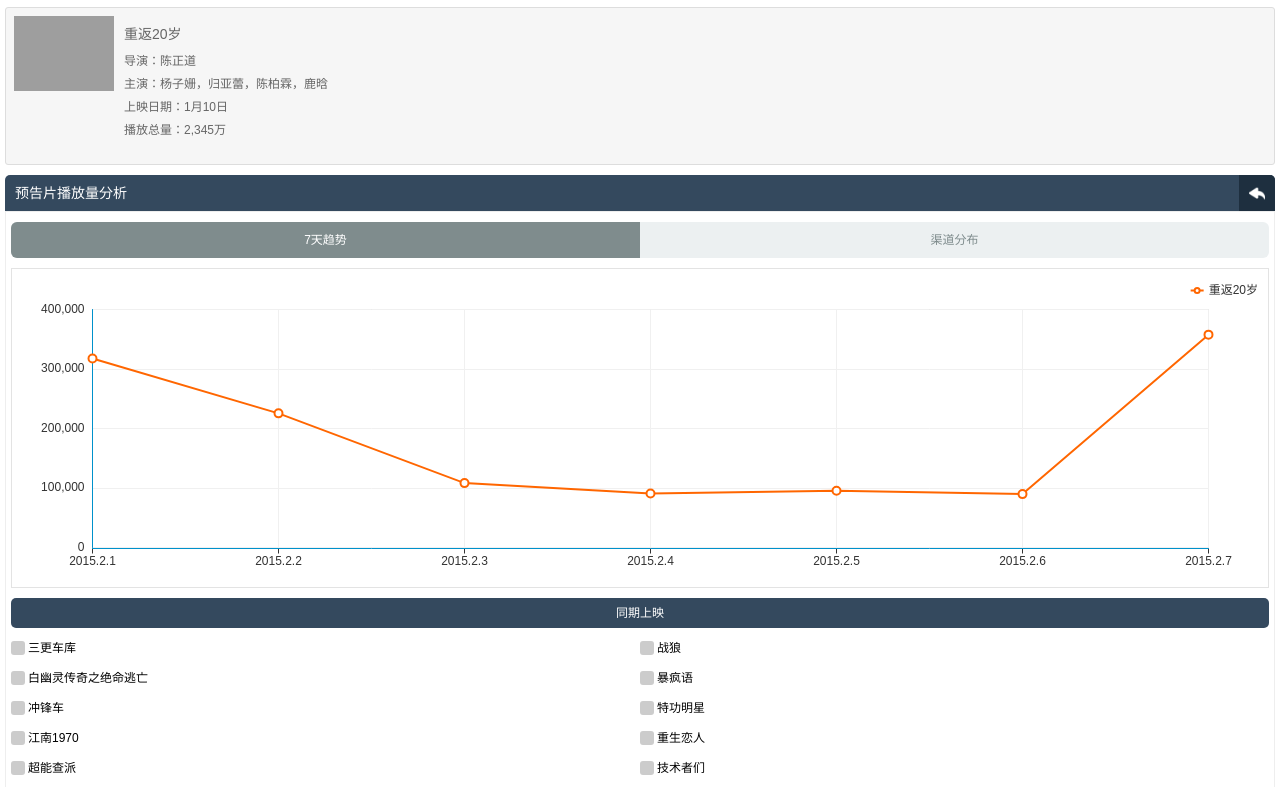
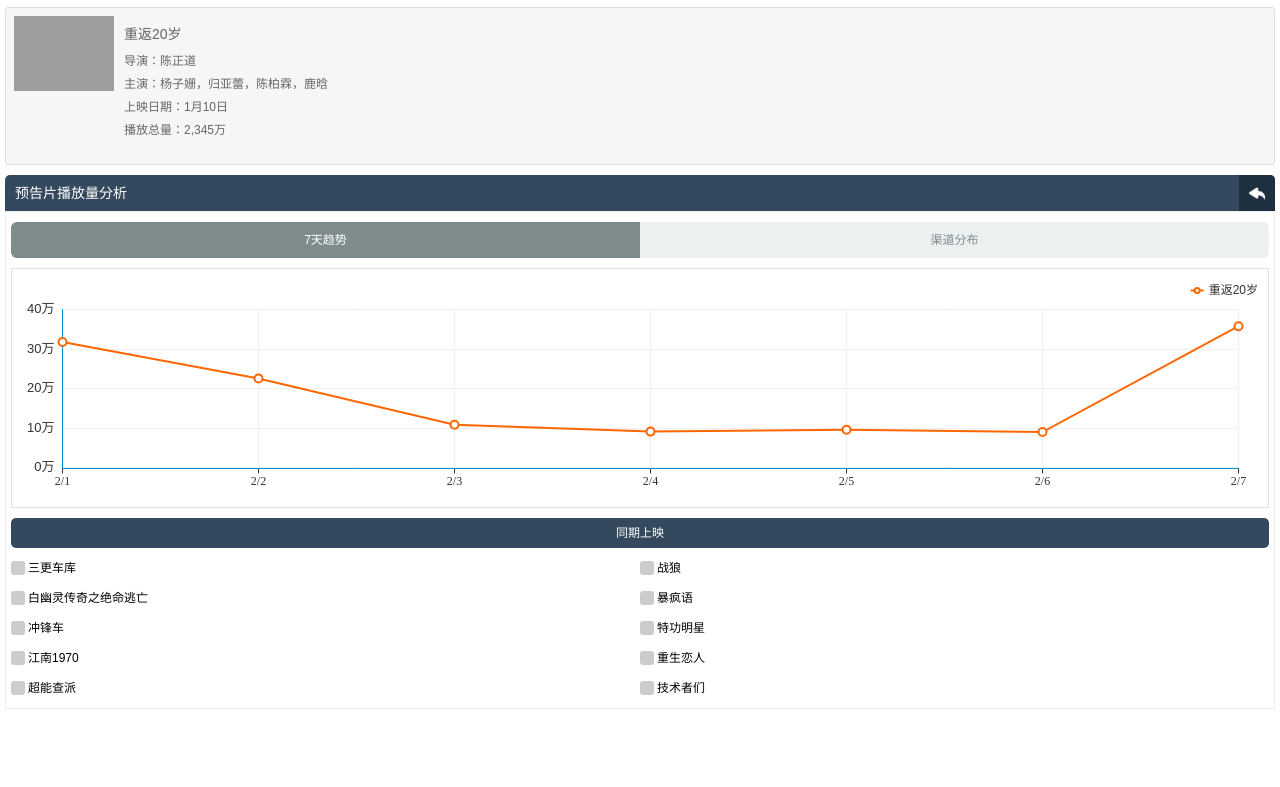
Before and after one commit to 04th0809/04th0809.github.com, a plain HTML site: page film/BI.html in a window 1280 px wide. Shown: the part 549-1336 px from the top of the page. After the commit the page ends 1268 px from the top, so only its background shows below. Drawn offline with Linux system fonts and the light colour scheme; grey boxes are pictures that could not be loaded.

Commit message:
Signed-off-by: wang <04th0809@gmail.com>

```diff
--- a/film/BI.html
+++ b/film/BI.html
@@ -108,7 +108,7 @@
     <script src="assets/js/echarts.js"></script>
     <script type="text/javascript">
         var colors = ['#ff6600','#37536c','#319d4a','#c82a2a','#d89a14','#be1dc8','#5d32b4','#808000','#88c322','#57b2e1','#828282'];
-        var data_x1 = ['2015.2.1','2015.2.2','2015.2.3','2015.2.4','2015.2.5','2015.2.6','2015.2.7'];
+        var data_x1 = ['2/1','2/2','2/3','2/4','2/5','2/6','2/7'];
         var data_x2 = ['优酷','土豆','腾讯','搜狐','乐视','其他'];
         //0 当前电影数据, 1-10同期数据
         var data_y1 = {
@@ -125,17 +125,17 @@
             10:[90847,95382,99731,357732,317686,225430,108217]
         };
         var data_y2 = {
-            0:[42.0, 14.9, 7.0, 23.2, 25.6, 1.7],
-            1:[32.0, 4.9, 7.0, 23.2, 25.6, 1.7],
-            2:[12.0, 14.9, 9.0, 53.2, 5.6, 1.7],
-            3:[32.0, 4.9, 7.0, 23.2, 25.6, 1.7],
-            4:[12.0, 14.9, 9.0, 53.2, 5.6, 1.7],
-            5:[12.0, 14.9, 9.0, 53.2, 5.6, 1.7],
-            6:[32.0, 4.9, 7.0, 23.2, 25.6, 1.7],
-            7:[12.0, 14.9, 9.0, 53.2, 5.6, 1.7],
-            8:[32.0, 4.9, 7.0, 23.2, 25.6, 1.7],
-            9:[12.0, 14.9, 29.0, 3.2, 5.6, 1.7],
-            10:[2.0, 14.9, 9.0, 53.2, 5.6, 1.7]
+            0:[42000, 1400, 8000, 23000, 2500, 100],
+            1:[32, 4.9, 7.0, 23.2, 25.6, 1.7],
+            2:[12, 14.9, 9.0, 53.2, 5.6, 1.7],
+            3:[32, 4.9, 7.0, 23.2, 25.6, 1.7],
+            4:[12, 14.9, 9.0, 53.2, 5.6, 1.7],
+            5:[12, 14.9, 9.0, 53.2, 5.6, 1.7],
+            6:[32, 4.9, 7.0, 23.2, 25.6, 1.7],
+            7:[12, 14.9, 9.0, 53.2, 5.6, 1.7],
+            8:[32, 4.9, 7.0, 23.2, 25.6, 1.7],
+            9:[12, 14.9, 29.0, 3.2, 5.6, 1.7],
+            10:[2, 14.9, 9.0, 53.2, 5.6, 1.7]
         }
         var tit = '重返20岁';
     </script>
@@ -159,6 +159,17 @@
 				trend(ec)
 			}
 		);
+        // tab切换初始化charts
+        var flagInit = false;
+        function tabChange(id){
+            if(id=='list2'){
+                if(!flagInit){
+                    // 为echarts对象加载数据
+                    channel();
+                    flagInit = true;
+                }
+            }
+        }
 	</script>
 </body>
 </html>
--- a/film/assets/css/index.css
+++ b/film/assets/css/index.css
@@ -236,7 +236,7 @@ width: 0px; height: 0px;border-width:10px; border-style: solid; border-color: tr
 .compare_list .cur em:before{position:absolute;top:2px;left:2px;width:15px;height:15px;background-position:0 -102px;}
 
 .chart {
-  height:320px;
+  height:240px;
   overflow: hidden;
   margin-top: 10px;
   border: 1px solid #e3e3e3;
--- a/film/assets/js/common.js
+++ b/film/assets/js/common.js
@@ -75,15 +75,21 @@ function trend(ec){
         },
         color:colors,
         grid:{
-            x:80,
+            x:50,
             y:40,
-            x2:60,
+            x2:30,
             y2:40
         },
         xAxis : [
             {
                 type : 'category',
                 boundaryGap : false,
+                'axisLabel':{
+                    'textStyle': {
+                        fontSize: '12',
+                        fontFamily: 'Microsoft YaHei'
+                    }
+                },
                 axisLine:{
                     lineStyle:{color:'#0091cb',width:1}
                 },
@@ -94,6 +100,15 @@ function trend(ec){
         yAxis : [
             {
                 type : 'value',
+                'axisLabel':{
+                    'textStyle': {
+                        fontSize: '13',
+                        fontFamily: 'Arial'
+                    },
+                    formatter:function(value){
+                        return value/10000+'万'
+                    }
+                },
                 splitLine:{lineStyle:{color:['#f0f0f0']}},
                 axisLine:{lineStyle:{color:'#0091cb',width:1}}
             }
@@ -104,7 +119,7 @@ function trend(ec){
                 "type":"line",
                 symbol:'emptyCircle',
                 symbolSize:4,
-                "data": data_y1[0]
+                data:data_y1[0]
             }
         ]
     };
@@ -144,12 +159,10 @@ function trend(ec){
                     'symbolSize':4,
                     'itemStyle': {
                         normal: {
-                            //lineStyle: {color: colors[idx+1]}
                             color:colors[idx+1]
                         }
                     },
-
-                    "data": data_y1[idx+1]
+                    data:data_y1[idx+1]
                 })
                 myChart.setOption(option);
             }else{
@@ -168,7 +181,6 @@ function channel(){
         legend: {
             data: (function(){
                    var arr = [];
-                   //var d = {name:tit, textStyle:{color:colors[0]}}
                    arr.push(tit)
                    return arr;
             })(),
@@ -180,14 +192,20 @@ function channel(){
         },
         color:colors,
         grid:{
-            x:40,
+            x:50,
             y:40,
-            x2:40,
+            x2:30,
             y2:40
         },
         xAxis : [
             {
                 type : 'category',
+                'axisLabel':{
+                    'textStyle': {
+                        fontSize: '12',
+                        fontFamily: 'Microsoft YaHei'
+                    }
+                },
                 axisLine:{
                     lineStyle:{color:'#0091cb',width:1}
                 },
@@ -198,6 +216,15 @@ function channel(){
         yAxis : [
             {
                 type : 'value',
+                'axisLabel':{
+                    'textStyle': {
+                        fontSize: '13',
+                        fontFamily: 'Arial'
+                    },
+                    formatter:function(value){
+                        return value/10000+'万'
+                    }
+                },
                 splitLine:{lineStyle:{color:['#f0f0f0']}},
                 axisLine:{lineStyle:{color:'#0091cb',width:1}}
             }
@@ -206,7 +233,7 @@ function channel(){
             {
                 name:tit,
                 type:'bar',
-                data:[42.0, 14.9, 7.0, 23.2, 25.6, 1.7],
+                data:data_y2[0],
                 barGap:'4',
                 barCategoryGap:'30%',
                 markPoint : {
@@ -276,15 +303,3 @@ function channel(){
         }
     })
 }
-
-// tab切换初始化charts
-var flagInit = false;
-function tabChange(id){
-    if(id=='list2'){
-        if(!flagInit){
-            // 为echarts对象加载数据
-            channel();
-            flagInit = true;
-        }
-    }
-}
```
